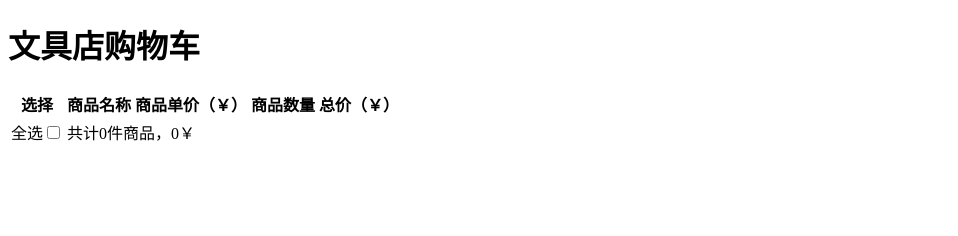
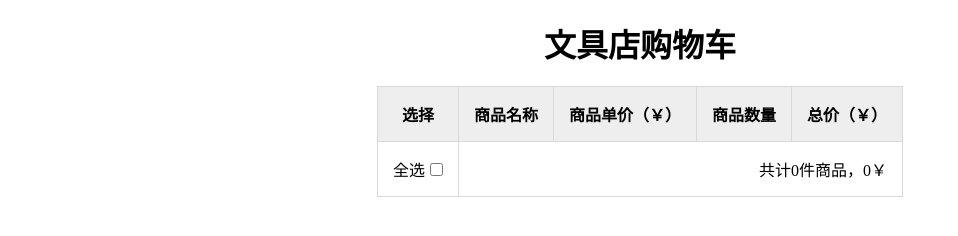
Before and after one commit to tutuchaoren22/DOM-ShoppingCart, a plain HTML site: page index.html in a window 1280 px wide. Shown: the whole page, without its empty margins (0-958 px from the left). Drawn offline with Linux system fonts and the light colour scheme.

Commit message:
[duyuqian]  feat:add css style to the page

```diff
--- a/index.html
+++ b/index.html
@@ -6,6 +6,8 @@
     <meta name="viewport" content="width=device-width, initial-scale=1.0">
     <meta http-equiv="X-UA-Compatible" content="ie=edge">
     <title>ShoppingCart</title>
+    <link rel="stylesheet" type="text/css" href="./style/index.css">
+    <script src="index.js"></script>
 </head>
 
 <body>
@@ -21,7 +23,7 @@
                     <th>总价（￥）</th>
                 </tr>
                 <tr>
-                    <td>全选<input type="checkbox" name="check-all" id="check-all"></td>
+                    <td>全选<input class="check-all" type="checkbox" name="check-all" id="check-all"></td>
                     <td colspan="4" class="total">
                         <div>
                             共计<span id="numOfGoods">0</span>件商品，<span id="priceOfGoods">0</span>￥
--- a/style/index.css
+++ b/style/index.css
@@ -0,0 +1,53 @@
+* {
+    margin: 0;
+    padding: 0;
+}
+
+.container {
+    position: relative;
+    width: 600px;
+    margin: 0 auto;
+    top: 20px;
+    text-align: center;
+}
+
+.shopping-cart-all {
+    margin-top: 20px;
+}
+
+table {
+    margin: 0 auto;
+    text-align: center;
+    border-collapse: collapse;
+}
+
+table tr th,
+td {
+    border: 1px solid rgb(219, 216, 216);
+    padding: 15px;
+}
+
+table tr th {
+    background-color: rgb(238, 238, 238);
+}
+
+.total {
+    text-align: right;
+}
+
+text {
+    padding: 12px;
+}
+
+.product-number {
+    padding: 6px;
+}
+
+.button {
+    width: 20px;
+    height: 20px;
+}
+
+.check-all {
+    margin-left: 5px;
+}
```
